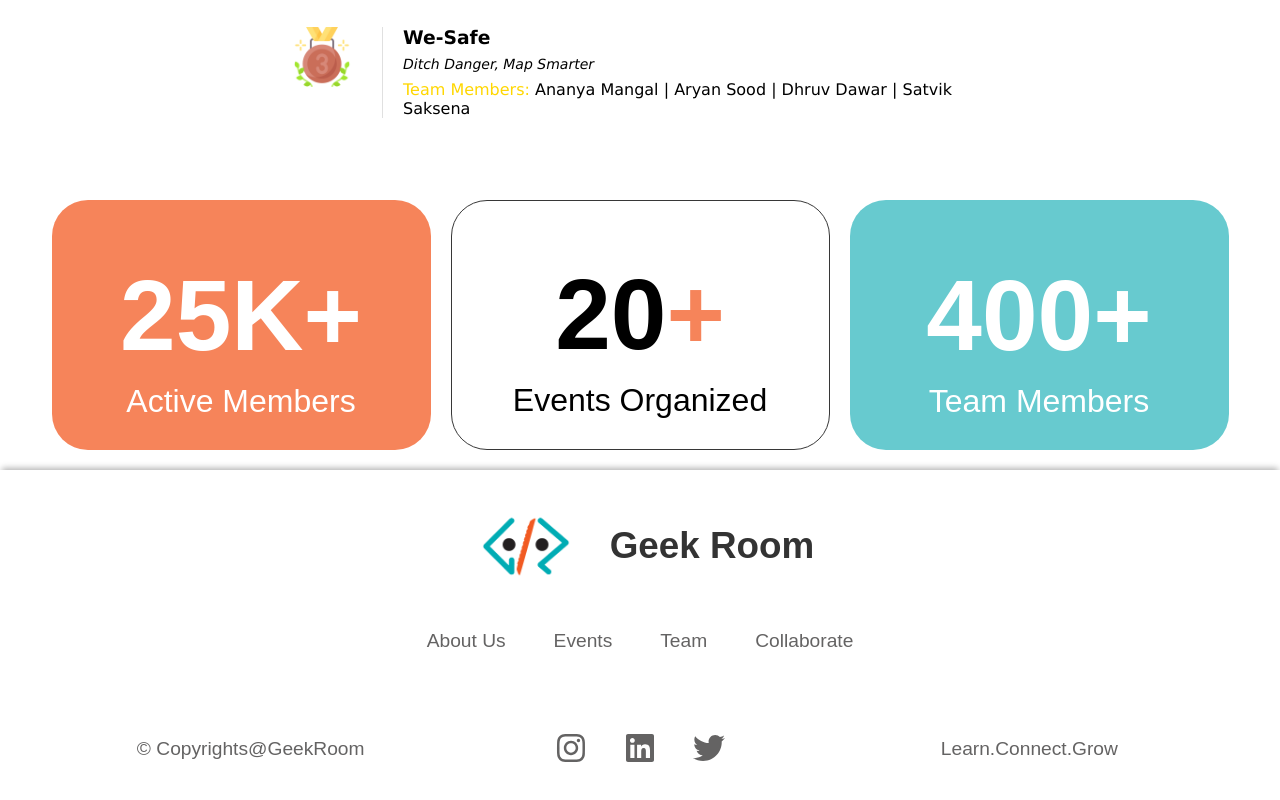
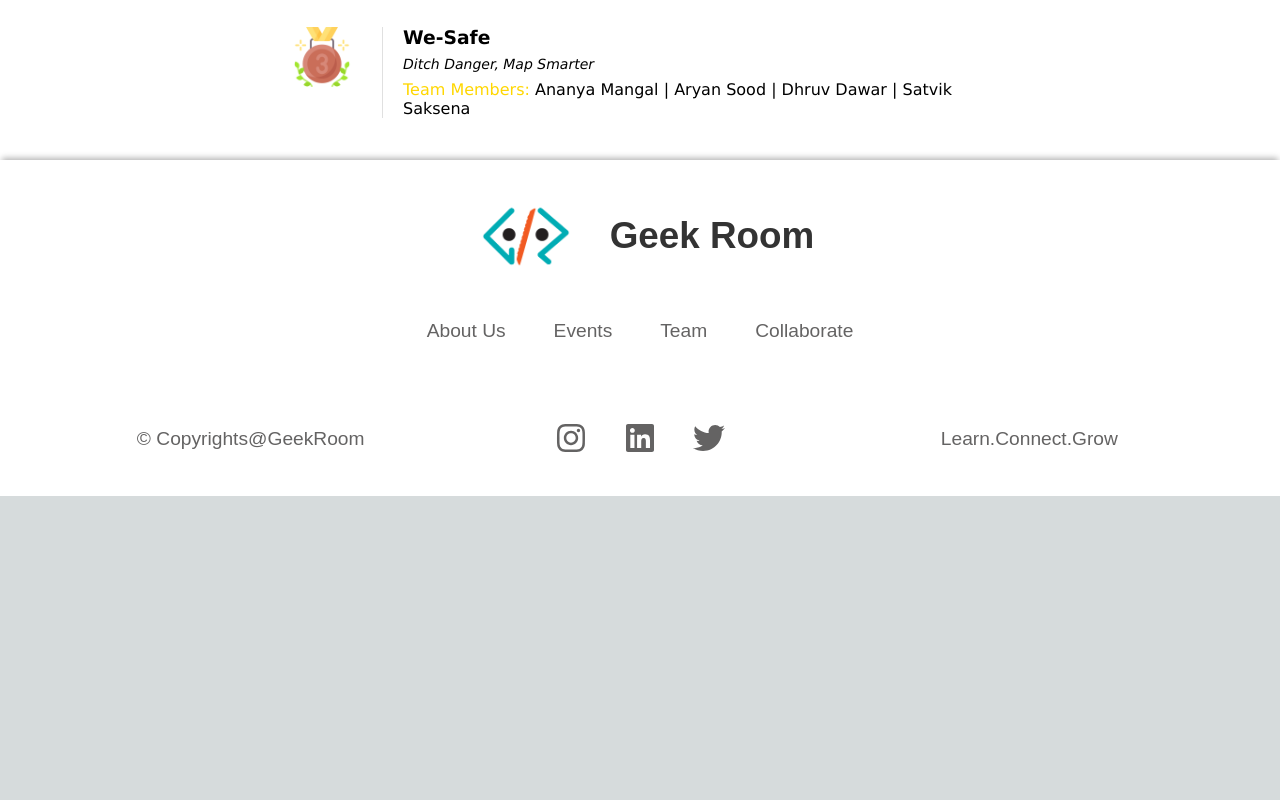
Before and after one commit to AdityaSingh2005/Geek-Room, a Next.js app: page /Hackathon/1 in a window 1280 px wide. Shown: the part 1515-2315 px from the top of the page. After the commit the page ends 2011 px from the top, so only its background shows below. Built offline with nearby package versions, Linux system fonts and the light colour scheme; a web font is replaced by a local one.

Commit message:
cards removed

```diff
--- a/src/pages/Hackathon/[id].tsx
+++ b/src/pages/Hackathon/[id].tsx
@@ -8,7 +8,7 @@ import Navbar from '@/Components/Navbar/Navbar';
 import Footer from '@/Components/Footer/Footer';
 import DevfolioLogo from '../../../public/Sponsors/devfolioWhite.png';
 import WinnerTeams from '@/Components/Events/winnerTeams';
-import CounterCardContainer from '@/Components/CounterCard/CounterCard';
+{/*import CounterCardContainer from '@/Components/CounterCard/CounterCard';*/}
 
 const HackathonDetail = () => {
   const router = useRouter();
@@ -63,7 +63,7 @@ const HackathonDetail = () => {
           </div>
         </div>
         {hackathon.winners && <WinnerTeams winners={hackathon.winners} />}
-        <CounterCardContainer hackathonDetails={hackathon.details} />
+        {/*<CounterCardContainer hackathonDetails={hackathon.details} />*/}
       </div>
       <Footer />
     </>
```
